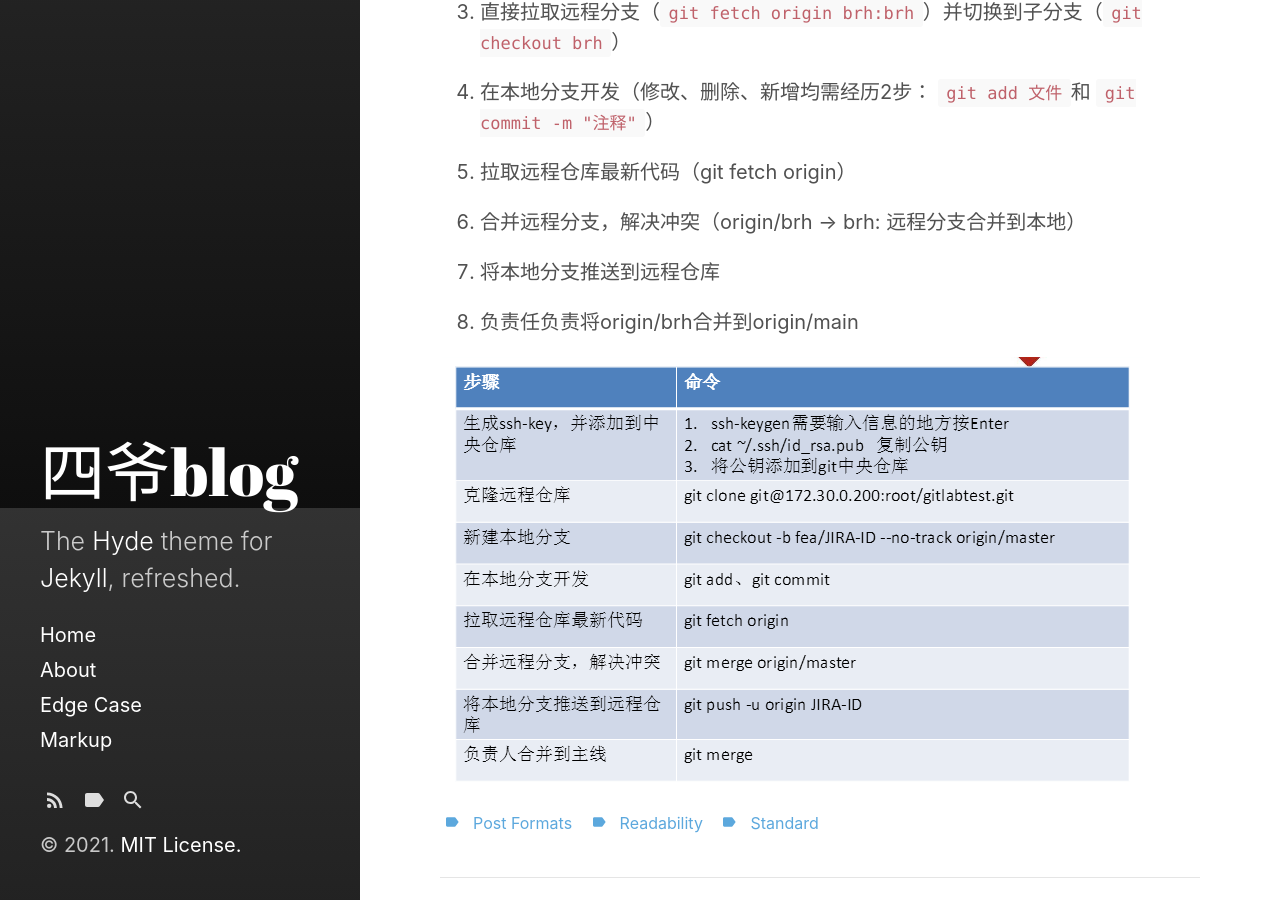
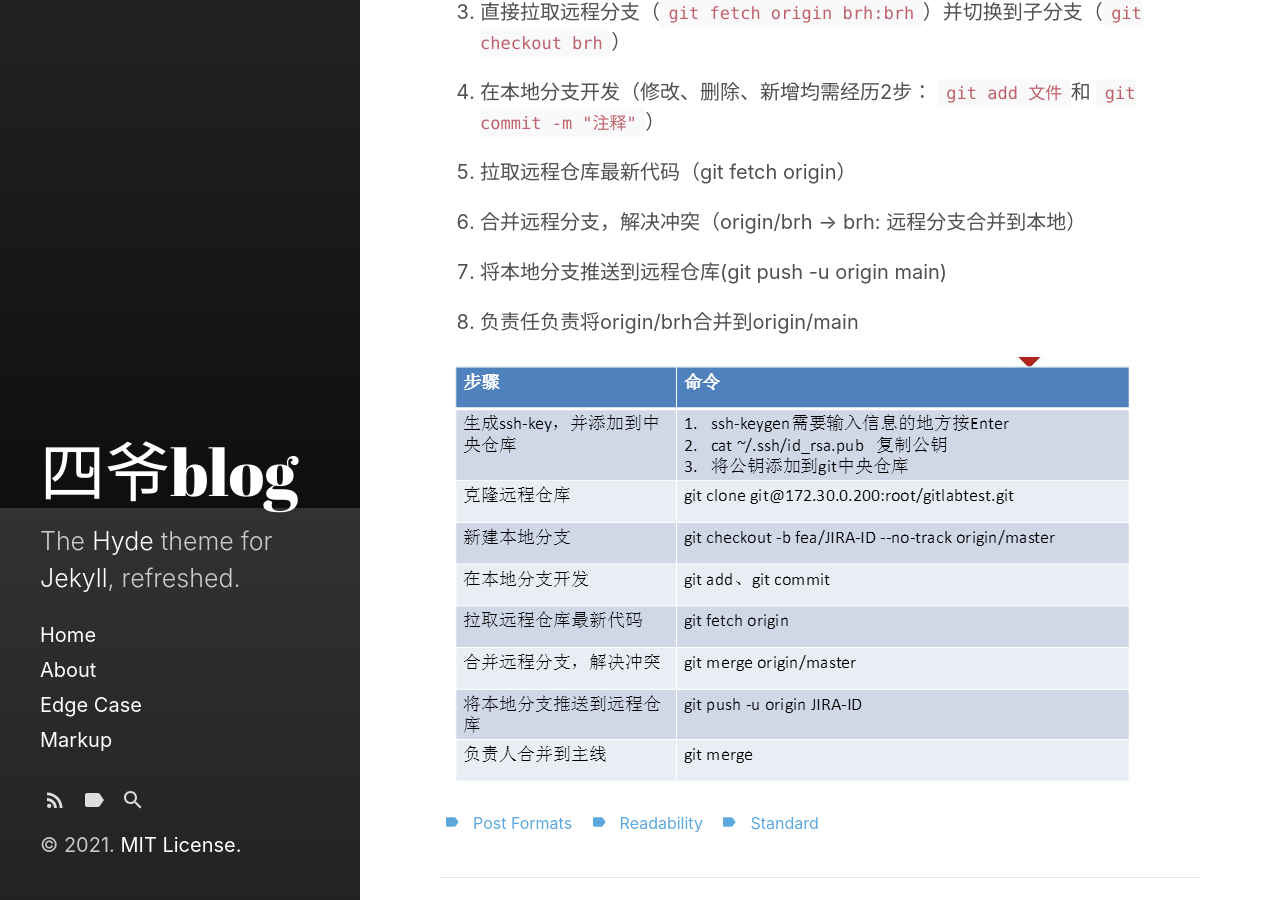
Before and after one commit to songyawen2017/songyawen2017.github.io, a Jekyll site: the page built from _posts/2021-02-20-git-github.md, in a window 1280 px wide and 900 px high, scrolled down 392 px. Built offline with Jekyll 4.4.1, drawn with Linux system fonts in a browser that asks for light colours.

Commit message:
Update 2021-02-20-git-github.md

```diff
--- a/_posts/2021-02-20-git-github.md
+++ b/_posts/2021-02-20-git-github.md
@@ -31,7 +31,7 @@ last_modified_at: 2017-03-09T10:55:59-05:00
 
 6. 合并远程分支，解决冲突（origin/brh -> brh: 远程分支合并到本地）
 
-7. 将本地分支推送到远程仓库
+7. 将本地分支推送到远程仓库(git push -u origin main)
 
 8. 负责任负责将origin/brh合并到origin/main
 
```
